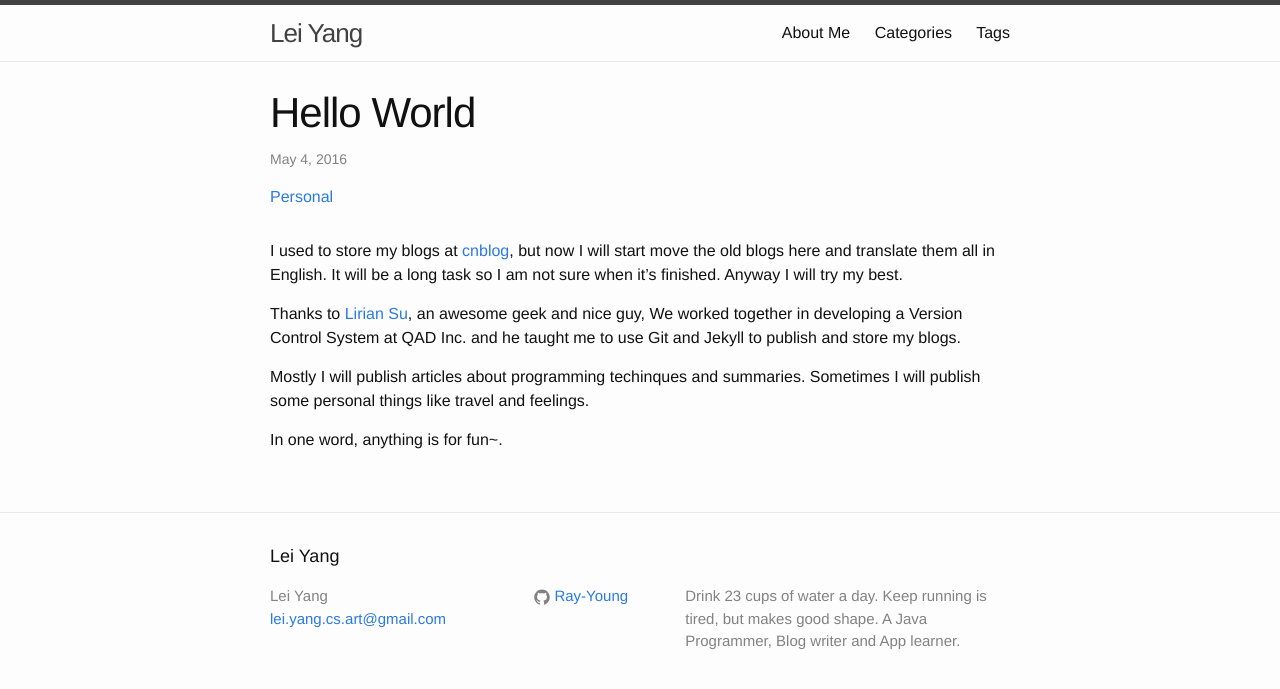
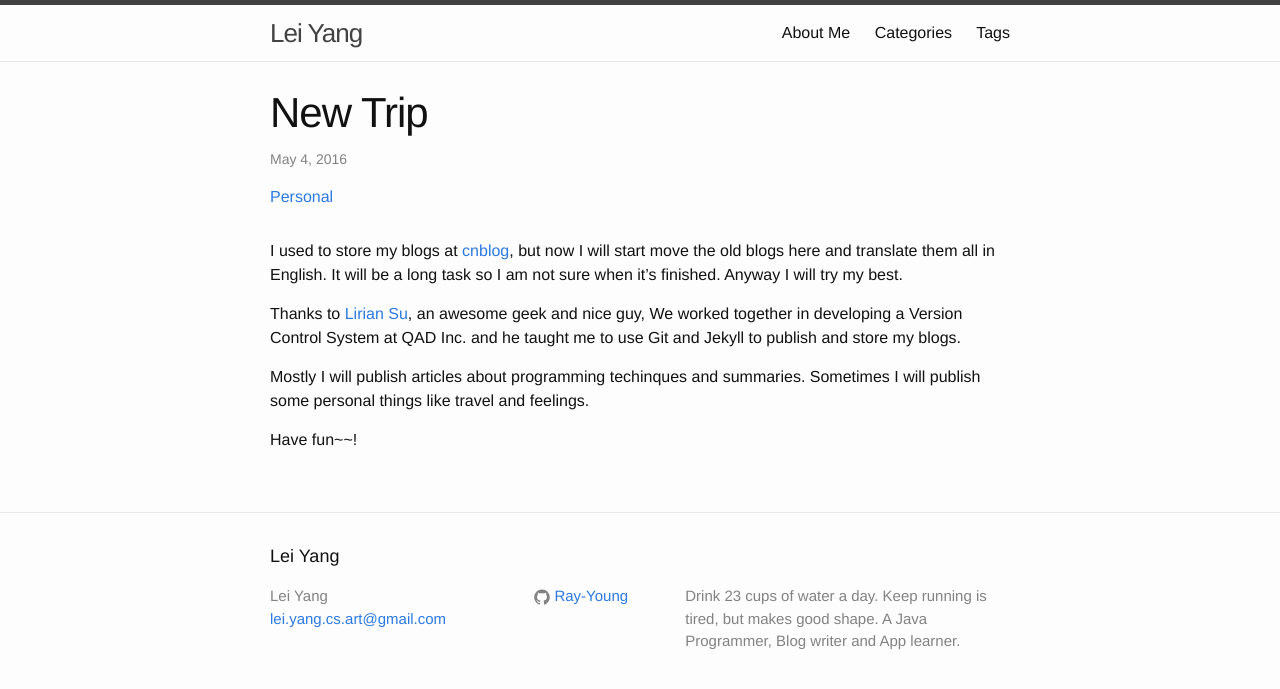
Before and after one commit to Ray-Young/ray-young.github.io, a Jekyll site: the page built from _posts/2016-05-04-my-first-blog.md, in a window 1280 px wide. Shown: the top 689 px of the page. Built offline with Jekyll 4.4.1, drawn with Linux system fonts in a browser that asks for light colours; comment, search, counter and statistics services are not loaded.

Commit message:
Update post name

```diff
--- a/_posts/2016-05-04-my-first-blog.md
+++ b/_posts/2016-05-04-my-first-blog.md
@@ -1,6 +1,6 @@
 ---
 layout:    post
-title:     "Hello World"
+title:     "New Trip"
 date:      2016-05-04
 comments:  true
 tags: [Personal]
@@ -13,7 +13,7 @@ Thanks to [Lirian Su][2], an awesome geek and nice guy, We worked together in de
 
 Mostly I will publish articles about programming techinques and summaries. Sometimes I will publish some personal things like travel and feelings.
 
-In one word, anything is for fun~.
+Have fun~~!
 
 [1]: http://www.cnblogs.com/Raymond-Yang/
 [2]: http://www.liriansu.com/
```
